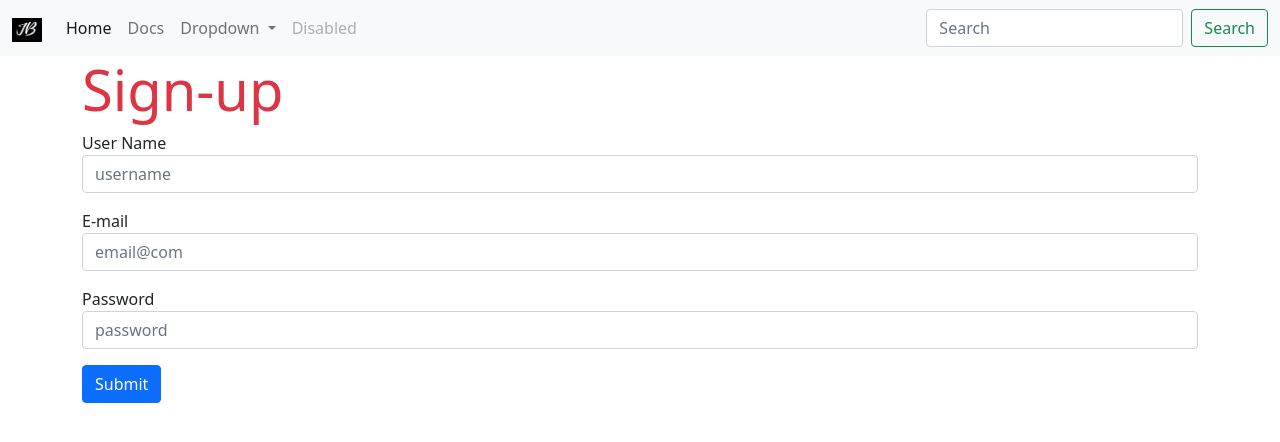
After one commit to ganlal/fastapibackend, a FastAPI app: template templates/users/register.html in a window 1280 px wide. The commit adds this page. Shown: the top 442 px of the page. Run offline with FastAPI, Linux system fonts and the light colour scheme; the template is opened without the code that fills it, so the values that code supplies are empty; parts of the project's set-up code (start-up, migrations or seed data) failed here and were passed over; some libraries are stand-ins or nearby versions.

Commit message:
Lesson 49 User registration Part-1

```diff
--- a/templates/components/navbar.html
+++ b/templates/components/navbar.html
@@ -1,7 +1,7 @@
 <nav class="navbar navbar-expand-lg navbar-light bg-light">
     <div class="container-fluid">
       <a class="navbar-brand" href="#">
-        <img src="{{ url_for('static',path='images/logo.png') }}" alt="JojBard navbar img" width="30" height="24">
+        <img src="{{ url_for('static',path='images/logo.png') }}" alt="JojBard navbar img" , width="30" height="24">
       </a>
       <button class="navbar-toggler" type="button" data-bs-toggle="collapse" data-bs-target="#navbarSupportedContent" aria-controls="navbarSupportedContent" aria-expanded="false" aria-label="Toggle navigation">
         <span class="navbar-toggler-icon"></span>
--- /dev/null
+++ b/templates/users/register.html
@@ -0,0 +1,30 @@
+{% extends "shared/base.html" %}
+
+{% block title %}
+    <title>Sign-up to Job Board</title>
+{% endblock %}
+
+{% block content %}
+<div class="container">
+    <h1 class="display-4 text-danger">Sign-up</h1>
+    <form method="post">
+        <div class="mb-3">
+            <label for="username">User Name</label>
+            <input type="text" required name="username" class="form-control" value="{{username}}" placeholder="username">
+        </div>
+        <div class="mb-3">
+            <label for="email">E-mail</label>
+            <input type="text" required name="email" class="form-control" value="{{email}}" placeholder="email@com">
+        </div>
+        <div class="mb-3">
+            <label for="password">Password</label>
+            <input type="password" required name="password" class="form-control" value="{{password}}" placeholder="password">
+        </div>
+
+        <button type="submit" class="btn btn-primary">Submit</button>
+
+    </form>
+
+</div>
+
+{% endblock %}
--- a/webapps/base.py
+++ b/webapps/base.py
@@ -1,6 +1,9 @@
 from fastapi import APIRouter
 from webapps.jobs import route_jobs
+from webapps.users import route_users
+
 
 api_router = APIRouter()
 
 api_router.include_router(route_jobs.router,prefix="",tags=["homepage"])
+api_router.include_router(route_users.router,prefix="",tags=["users"])
```
Also changed, not shown: webapps/users/route_users.py (added, +10 -0 lines).
